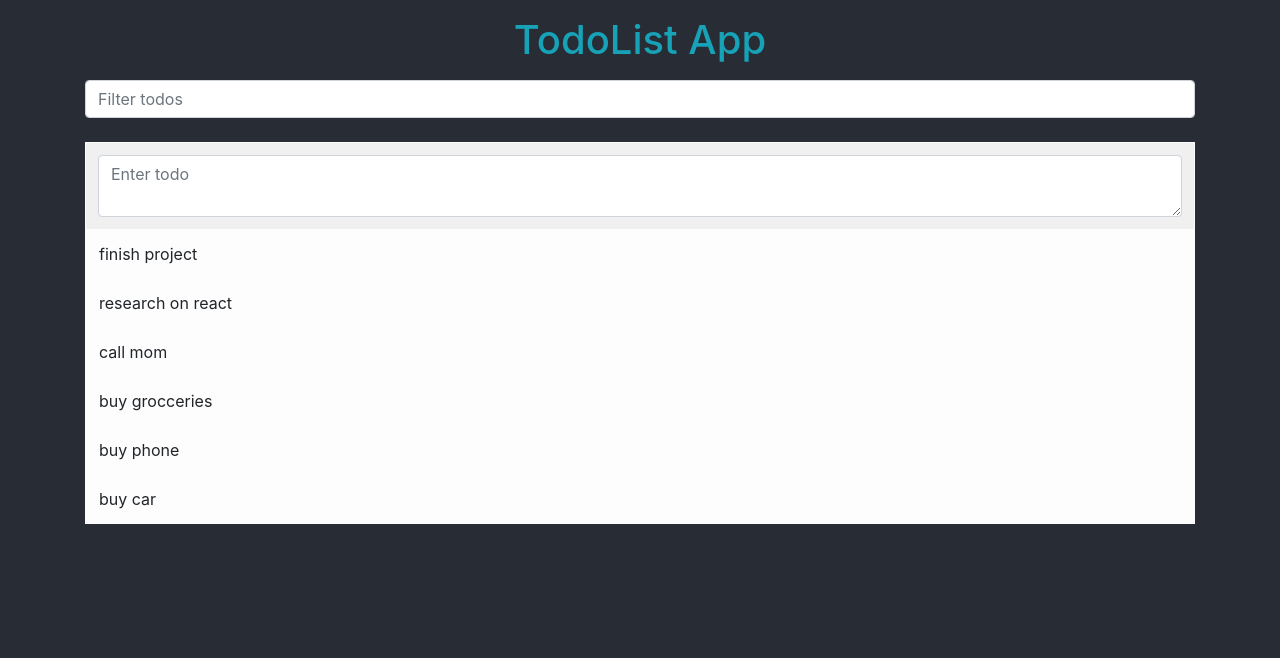
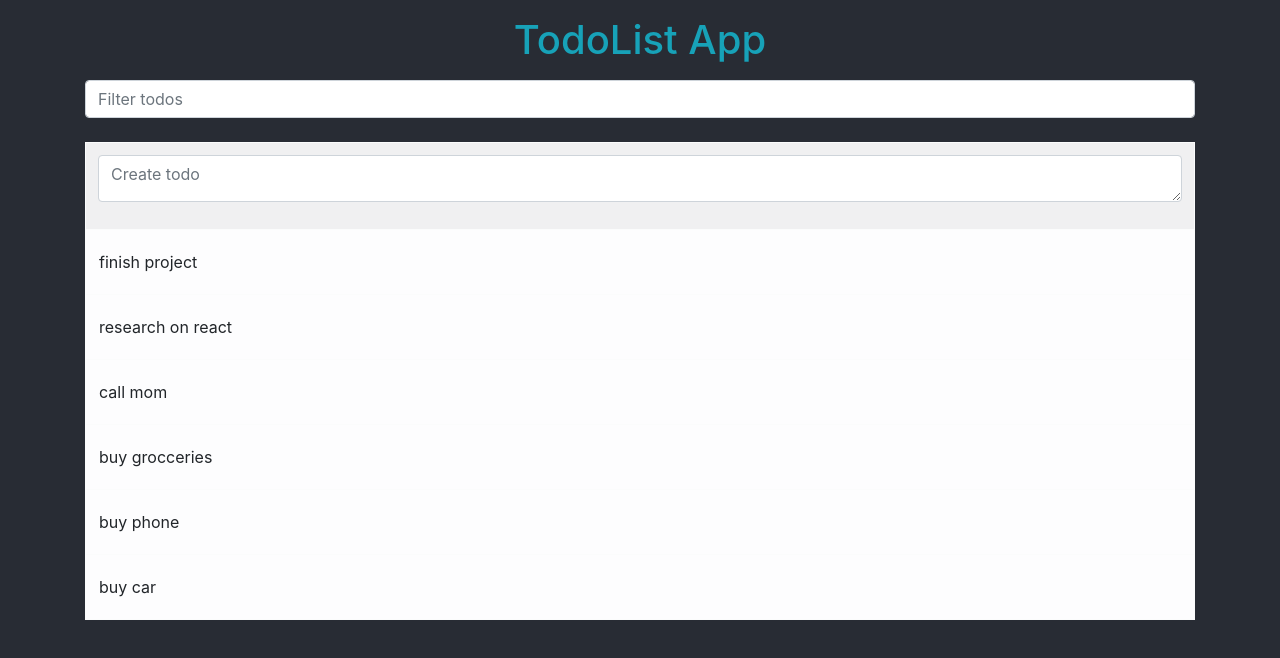
Before and after one commit to chhayly/react-todo-list-chhayly-srdere, a React (Create React App) app: page / in a window 1280 px wide. Shown: the top 658 px of the page. Built offline with nearby package versions, Linux system fonts and the light colour scheme.

Commit message:
update structure

```diff
--- a/src/App.tsx
+++ b/src/App.tsx
@@ -7,6 +7,7 @@ import Todo from './Components/Todo';
 import Filter from './Components/Filter';
 import mTodo from './Models/mTodo';
 import TodoInput from './Components/TodoInput';
+import TodoList from './Components/TodoList';
 
 let mytodos =
 [
@@ -24,18 +25,20 @@ function App() {
 
   //Filter Componenet
   const [filterKeyword, setFilterKeyword] = useState("");
-
   const [todos,setTodos] = useState(mytd);
 
+
+  /*------------------------------------------------------------------------*/
   useEffect(() => {
     console.log("update")
     // Update the document title using the browser API
+  });
+  /*------------------------------------------------------------------------*/
 
-  });
 
   //getTodos
   function getTodos() {
-    return mytodos.map<mTodo>((t)=> new mTodo(t.id,t.todo,new Date()));
+    return mytodos.map<mTodo>((t)=> new mTodo(t.id,t.todo));
   }
   //AddTodo
   function addTodo(todo:string)
@@ -56,17 +59,43 @@ function App() {
 
 
   //FilterTodoList
-  function filterTodoList(keyword:string)
+  function filterInputOnChange(keyword:string)
   {
     setFilterKeyword(keyword);
   }
-  //GetTodosList
-  function getTodosList(keyword:string)
+
+
+  //TodoList Component
+  function editBtnHandler(id:string)
   {
-    return todos
-    .filter((t)=> t.getTodo.indexOf(keyword)>-1)
-    .map((t)=> <Todo todo={t} deleteTodo={deleteTodo} updateTodo={updateTodo} ></Todo>);
-
+    setTodos(t=>t.map(d=>
+      {
+        d.isEdit = d.getId === id;
+        return d;
+      }))
+  }
+  function updateTodoHandler(todo:mTodo)
+  {
+    abortEditTodoHandler();
+    setTodos(t=>t.map(d=>
+      {
+        if(d.getId === todo.getId)
+        {
+          return todo;
+        }
+        return d;
+      }))
+  }
+  function abortEditTodoHandler()
+  {
+    setTodos(t=>t.map(d=>{
+      d.isEdit = false;
+      return d;
+    }));
+  }
+  function deleteBtnHandler(id:string)
+  {
+    setTodos(t=>t.filter(d=>d.getId !== id));
   }
 
 
@@ -74,11 +103,24 @@ function App() {
     <>
       <div className="container mx-auto px-auto">
       <Header></Header>
-      <Filter filterKeyword={filterKeyword} filterTodoList={filterTodoList}></Filter>
+      <Filter
+      filterKeyword={filterKeyword}
+      filterInputOnChange={filterInputOnChange}
+      onFocus={abortEditTodoHandler}></Filter>
       <Table striped bordered hover variant="light" className="mt-4">
         <tbody>
-          <TodoInput addTodo={addTodo}></TodoInput>
-        {getTodosList(filterKeyword)}
+          <TodoInput
+          addTodo={addTodo}
+          onFocus={abortEditTodoHandler}
+          ></TodoInput>
+          <TodoList
+          todos={todos}
+          filterKeyword={filterKeyword}
+          editBtnHandler={editBtnHandler}
+          updateTodoHandler={updateTodoHandler}
+          abortEditTodoHandler = {abortEditTodoHandler}
+          deleteBtnHandler={deleteBtnHandler}
+          ></TodoList>
         </tbody>
       </Table>
       </div>
--- a/src/Components/Filter.tsx
+++ b/src/Components/Filter.tsx
@@ -2,10 +2,20 @@ import React, {Dispatch, HtmlHTMLAttributes, SetStateAction, useState} from 'rea
 import { Form } from 'react-bootstrap';
 import mTodo from '../Models/mTodo';
 
-const Filter: React.FC<{filterKeyword:string,filterTodoList:Function}> = ({filterKeyword,filterTodoList}) => {
+const Filter: React.FC<{filterKeyword:string,filterInputOnChange:Function,onFocus:Function}> = ({filterKeyword,filterInputOnChange,onFocus}) => {
+
+    function FocusOnFilter(e:any) {
+        onFocus()
+    }
 
     return (<>
-    <Form.Control className="mt-3" value={filterKeyword} onChange={(e:any)=>filterTodoList(e.target.value)} type="text" placeholder="Filter todos"></Form.Control>
+    <Form.Control
+    className="mt-3"
+    value={filterKeyword}
+    onChange={(e:any)=>filterInputOnChange(e.target.value)}
+    onFocus={FocusOnFilter}
+    type="text"
+    placeholder="Filter todos"></Form.Control>
     </>
 );}
 
--- a/src/Components/Todo.tsx
+++ b/src/Components/Todo.tsx
@@ -5,38 +5,26 @@ import mTodo from '../Models/mTodo';
 
 
 
-const Todo: React.FC<{todo:mTodo,updateTodo:Function,deleteTodo:Function}> = ({todo,updateTodo,deleteTodo}) =>{
+const Todo: React.FC<{
+    todo:mTodo,
+    editBtnHandler:Function,
+    updateTodoHandler:Function,
+    abortEditTodoHandler:Function,
+    deleteBtnHandler:Function
+}> =
+(
+    {
+        todo,
+        editBtnHandler,
+        updateTodoHandler,
+        abortEditTodoHandler,
+        deleteBtnHandler
+    }
+    ) =>
+    {
+    const [showBtn, setShowBtn] = useState(false);
 
-    const [showBtn, setShowBtn] = useState(false);
-    const [showEdit, setShowEdit] = useState(false);
-
-    const btnEditOnClick = (e:any) =>
-    {
-        setShowEdit(t=>!t);
-    }
-    const enterUpdateTodo = (e:any) =>
-    {
-        if(e.key === 'Enter'){
-            setShowEdit(t=>!t);
-
-            todo.setTodo = e.target.value;
-            updateTodo(todo);
-        }
-    }
-    const AbortEdit = (e:any) =>
-    {
-        if(e.key === 'Escape')
-        {
-            e.target.value= todo.getTodo;
-            setShowEdit(t=>!t);
-        }
-    }
-
-
-    const btnDeleteOnClick = (e:any) =>
-    {
-        deleteTodo(todo.getId)
-    }
+    const [todoText, setTodoText] = useState(todo.todo);
 
     const ShowBtn = (e:any) =>
     {
@@ -47,24 +35,60 @@ const Todo: React.FC<{todo:mTodo,updateTodo:Function,deleteTodo:Function}> = ({t
         setShowBtn(false);
     }
 
+    function btnDeleteOnClick (e: any)
+    {
+        deleteBtnHandler(todo.getId);
+    }
+    function btnEditOnClick (e: any)
+    {
+        setTodoText(todo.todo);
+        editBtnHandler(todo.getId);
+    }
+    function abortEditOnKeyUp(e:any)
+    {
+        if(e.key=== 'Escape'){
+        abortEditTodoHandler();
+        setTodoText(todo.todo);
+    }
+    }
+    function enterUpdateTodo(e:any)
+    {
+        console.log(e.key);
+        if(e.key === 'Enter')
+        {
+            todo.todo = todoText
+            updateTodoHandler(todo);
+        }
+        else
+        {
+            setTodoText(e.target.value);
+        }
+    }
+
    return (
        <>
-        <tr style={!showEdit ? {display:""}: {display:"none"}} onMouseEnter={ShowBtn} onMouseLeave={HideBtn}>
+        <tr style={!todo.isEdit ? {display:""}: {display:"none"}} onMouseEnter={ShowBtn} onMouseLeave={HideBtn}>
             <td>
                 <div className="row px-3">
-                <div className="mr-auto">{todo.getTodo}</div>
-                <div className="d-line ml-auto mt-3" style={ showBtn ? {display:""}:{display:"none"}}>
+                <div className="mr-auto my-2">{todo.todo}</div>
+                <div className="d-line ml-auto" style={ showBtn ? {display:""}:{display:"none"}}>
                 <Button variant="btn btn-secondary btn-sm" onClick={btnEditOnClick}>Edit</Button>
                 <Button variant="btn btn-danger btn-sm ml-1" onClick={(btnDeleteOnClick)}>Remove</Button>
                 </div>
                 </div>
             </td>
         </tr>
-        <tr style={showEdit ? {display:""}: {display:"none"}}>
+        <tr style={todo.isEdit ? {display:""}: {display:"none"}}>
         <td>
             <div className="row">
             <div className="col-12">
-            <Form.Control as="textarea" className="form-control-md" defaultValue={todo.getTodo} onKeyUp={AbortEdit} onKeyPress={enterUpdateTodo}></Form.Control></div>
+            <Form.Control
+            className="form-control-md"
+            value={todoText}
+            onKeyUp={abortEditOnKeyUp}
+            onKeyPress={enterUpdateTodo}
+            onChange={(e)=>{setTodoText(e.target.value)}}
+            ></Form.Control></div>
             </div>
         </td>
     </tr>
--- a/src/Components/TodoInput.tsx
+++ b/src/Components/TodoInput.tsx
@@ -1,11 +1,13 @@
 import React from 'react'
 import { Form } from 'react-bootstrap';
 
-const TodoInput : React.FC<{addTodo:any}> = ({addTodo}) =>
+const TodoInput : React.FC<{addTodo:Function,onFocus:Function}> = ({addTodo,onFocus}) =>
 {
     const enterUpdateTodo = (e:any) =>
     {
         if(e.key === 'Enter'){
+            e.preventDefault()
+
             addTodo(e.target.value)
             e.target.value = "";
         }
@@ -17,13 +19,27 @@ const TodoInput : React.FC<{addTodo:any}> = ({addTodo}) =>
             e.target.value = "";
         }
     }
+
+    function onFocusTodoInput(e:any) {
+        onFocus();
+    }
+
+
     return (
         <>
         <tr>
         <td>
             <div className="row">
-            <div className="col-12">
-            <Form.Control as="textarea" className="form-control-md" defaultValue="" onKeyUp={AbortEdit} onKeyPress={enterUpdateTodo} placeholder="Enter todo"></Form.Control></div>
+            <div className="col-12 h-auto">
+            <Form.Control
+            as="textarea"
+            className="form-control-md h-75"
+            defaultValue=""
+            onKeyUp={AbortEdit}
+            onKeyPress={enterUpdateTodo}
+            onFocus={onFocusTodoInput}
+            placeholder="Create todo"
+            ></Form.Control></div>
             </div>
             </td>
         </tr>
--- /dev/null
+++ b/src/Components/TodoList.tsx
@@ -0,0 +1,39 @@
+import React , { useEffect }from 'react'
+import mTodo from '../Models/mTodo';
+import Todo from './Todo';
+
+
+const TodoList : React.FC<
+{
+    todos:mTodo[],
+    filterKeyword:string,
+    editBtnHandler:Function,
+    updateTodoHandler:Function,
+    abortEditTodoHandler:Function,
+    deleteBtnHandler:Function
+}> =
+(
+    {
+        todos,
+        filterKeyword,
+        editBtnHandler,
+        updateTodoHandler,
+        abortEditTodoHandler,
+        deleteBtnHandler
+    }) =>
+    {
+
+    return (<>
+    {todos.filter(d=> d.todo.indexOf(filterKeyword)>-1)
+    .map((t)=> (
+    <Todo
+    todo={t}
+    editBtnHandler ={editBtnHandler}
+    updateTodoHandler={updateTodoHandler}
+    abortEditTodoHandler={abortEditTodoHandler}
+    deleteBtnHandler={deleteBtnHandler}
+    ></Todo>
+    ))}
+</>);}
+
+export default TodoList;
--- a/src/Models/mTodo.tsx
+++ b/src/Models/mTodo.tsx
@@ -3,30 +3,25 @@ import getUUID from '../Services/Common';
 class mTodo {
 
     private id:string;
-    private todo:string;
-    private createdDate:Date;
+    public todo:string;
+    public isEdit:boolean;
+    public isShow:boolean;
 
     public get getId() : string {
         return this.id;
     }
-    public get getTodo() : string {
-        return this.todo;
-    }
 
-    public set setTodo(v : string) {
-        this.todo = v;
-    }
-
-    constructor(id:string,todo:string,createdDate:Date)
+    constructor(id:string,todo:string)
     {
         this.id = id;
         this.todo = todo;
-        this.createdDate = createdDate;
+        this.isEdit = false;
+        this.isShow = true;
     }
 
     public static CreateTodo(todo:string)
     {
-        return new mTodo(getUUID(),todo,new Date());
+        return new mTodo(getUUID(),todo);
     }
 
     public AddTodo() {
```
